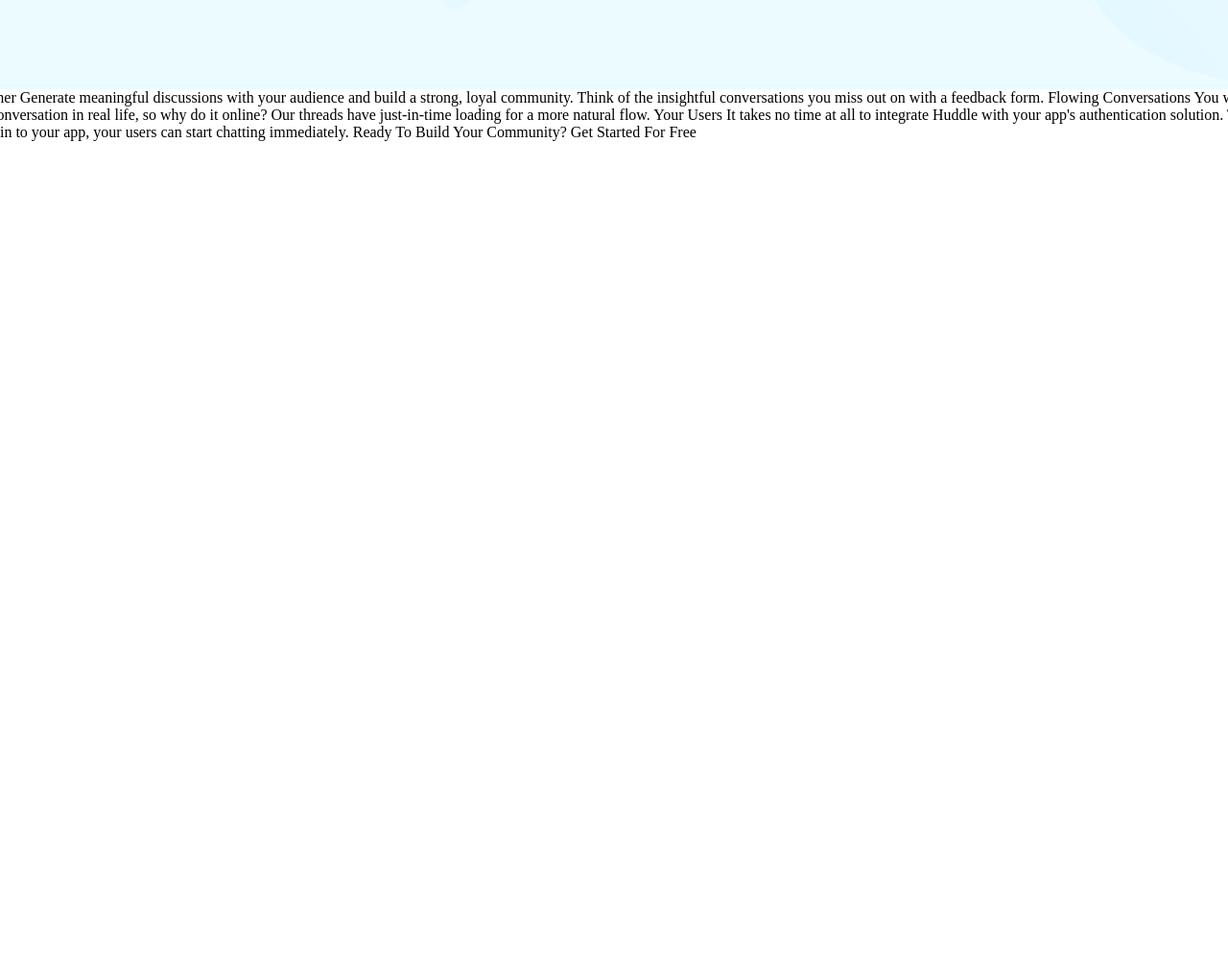
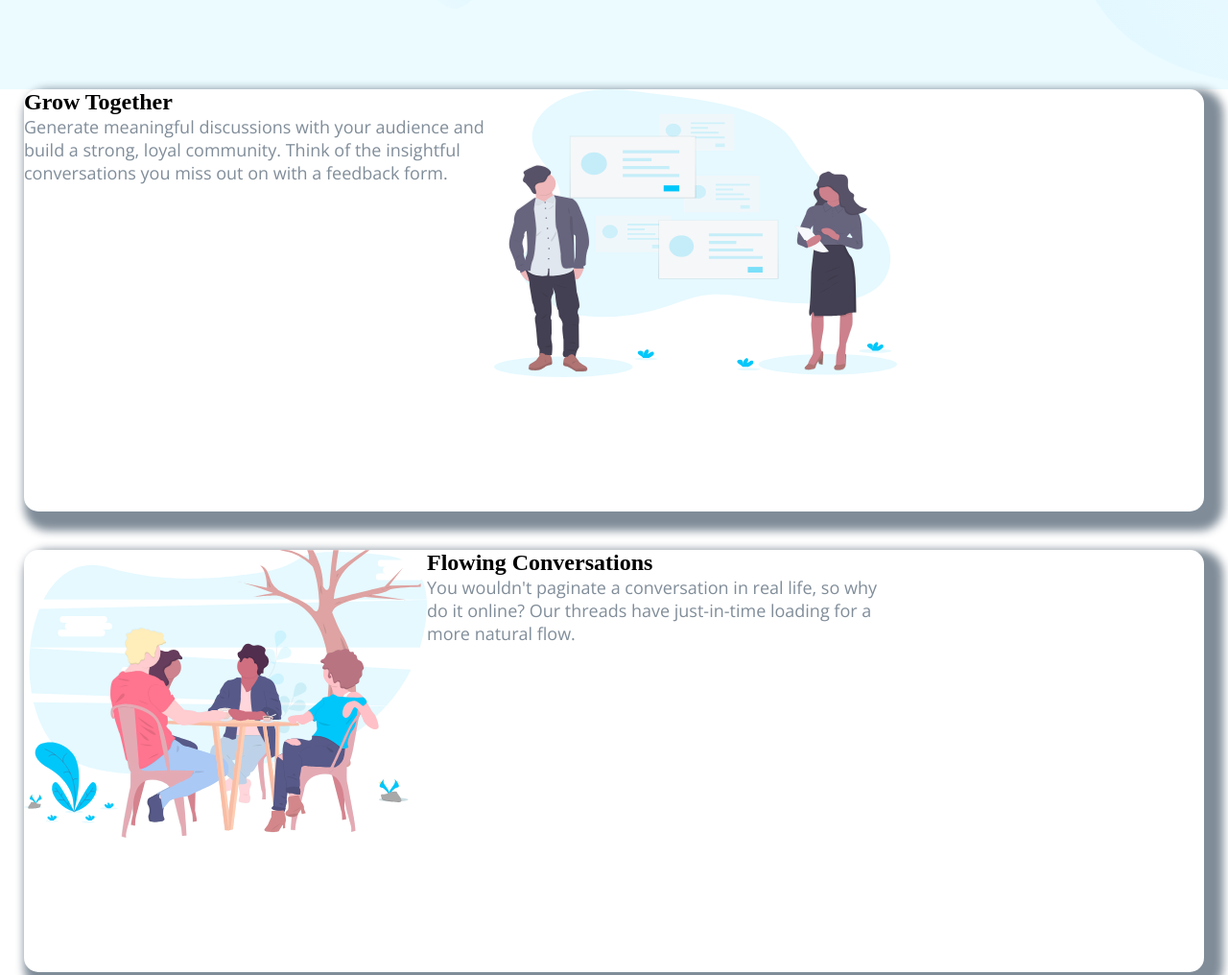
Before and after one commit to UrsulaSpela/huddle-landing-page-with-alternatinating-feature-blocks, a plain HTML site: page index.html in a window 1280 px wide. Shown: the part 627-1643 px from the top of the page at 96% size. Drawn offline with nearby package versions, Linux system fonts and the light colour scheme.

Commit message:
Add files via upload

```diff
--- a/index.html
+++ b/index.html
@@ -45,24 +45,42 @@
   </header>
 
   <div id="about">
-    Grow Together
+    <div class="about-item">
+      <div class="about-text">
+        <h2>Grow Together</h2>
 
-    Generate meaningful discussions with your audience and build a strong, loyal community.
-    Think of the insightful conversations you miss out on with a feedback form.
+        <p>Generate meaningful discussions with your audience and build a strong, loyal community.
+          Think of the insightful conversations you miss out on with a feedback form. </p>
+      </div>
+      <img src="images/illustration-grow-together.svg" alt="" class="about-img">
+    </div>
 
-    Flowing Conversations
+    <div class="about-item">
+      <img src="images/illustration-flowing-conversation.svg" alt="" class="about-img">
+      <div class="about-text">
+        <h2>Flowing Conversations</h2>
 
-    You wouldn't paginate a conversation in real life, so why do it online? Our threads
-    have just-in-time loading for a more natural flow.
+        <p>You wouldn't paginate a conversation in real life, so why do it online? Our threads
+          have just-in-time loading for a more natural flow.</p>
+        </div>
 
-    Your Users
+    </div>
 
-    It takes no time at all to integrate Huddle with your app's authentication solution.
-    This means, once signed in to your app, your users can start chatting immediately.
+    <div class="about-item">
+      <div class="about-text">
+        <h2>Your Users</h2>
 
-    Ready To Build Your Community?
+        <p>It takes no time at all to integrate Huddle with your app's authentication solution.
+          This means, once signed in to your app, your users can start chatting immediately.</p>
+      </div>
+      <img src="images/illustration-your-users.svg" alt="" class="about-img">
+    </div>
 
-    Get Started For Free
+    <div id="overlaping-item">
+      Ready To Build Your Community?
+
+      <button>Get Started For Free</button>
+    </div>
   </div>
 
   <footer>
--- a/style.css
+++ b/style.css
@@ -23,6 +23,9 @@ button {
   font-size: 14px;
   font-weight: 700;
   letter-spacing: 0.5px;
+}
+button:hover {
+  opacity: 0.6;
 }
 /* ------ HEADER ------*/
 header {
@@ -77,6 +80,30 @@ header {
 /*----- ABOUT ------*/
 #about {
   height: 1910px;
+  display: flex;
+  flex-direction: column;
+  align-items: center;
+}
+.about-item {
+  width: 1230px;
+  height: 440px;
+  display: flex;
+  box-shadow: 10px 10px 10px 10px hsl(208, 11%, 55%);
+  margin-bottom: 40px;
+  border-radius: 15px;
+}
+.about-text {
+  width: 490px;
+  height: 200px;
+}
+.about-text p {
+  font-size: 18px;
+  font-family: "Open Sans", sans-serif;
+  color: hsl(208, 11%, 55%);
+}
+.about-img {
+  width: 420px;
+  height: 300px;
 }
 
 /* ------ FOOTER -----*/
```
